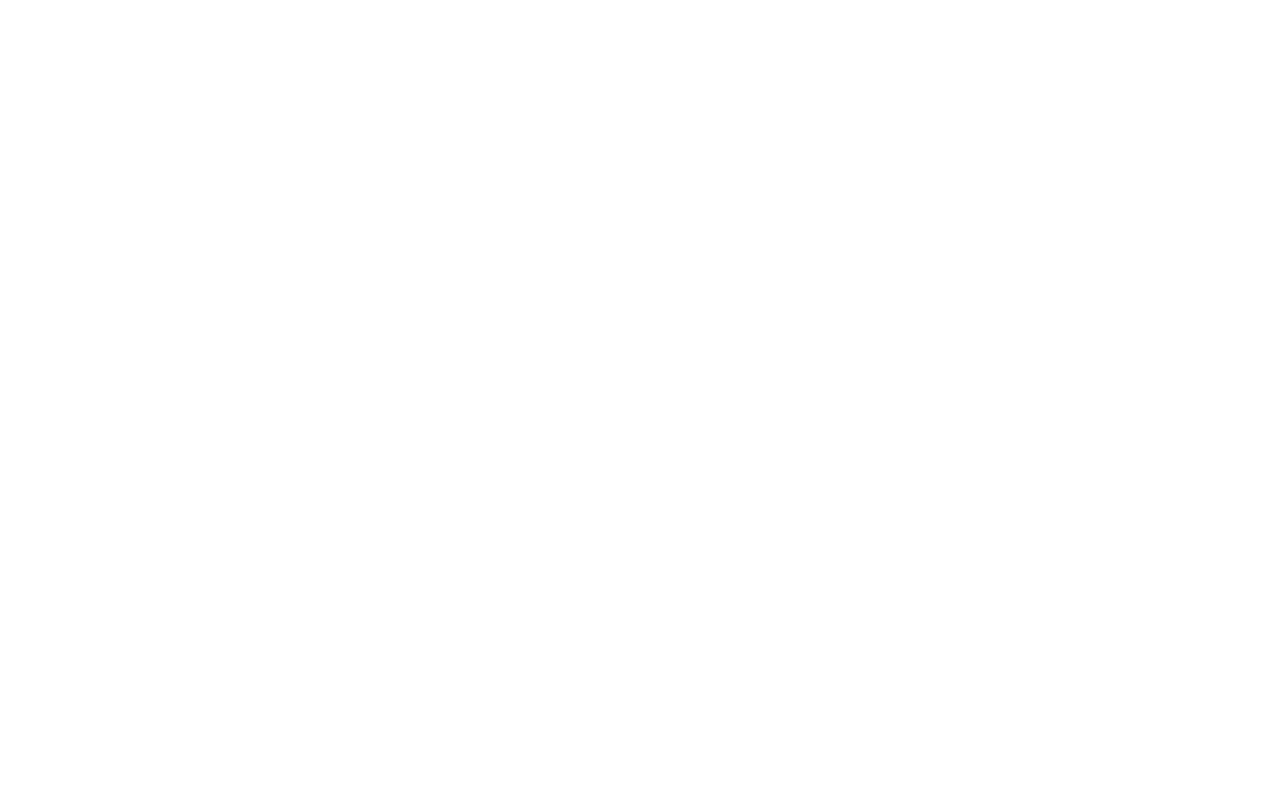
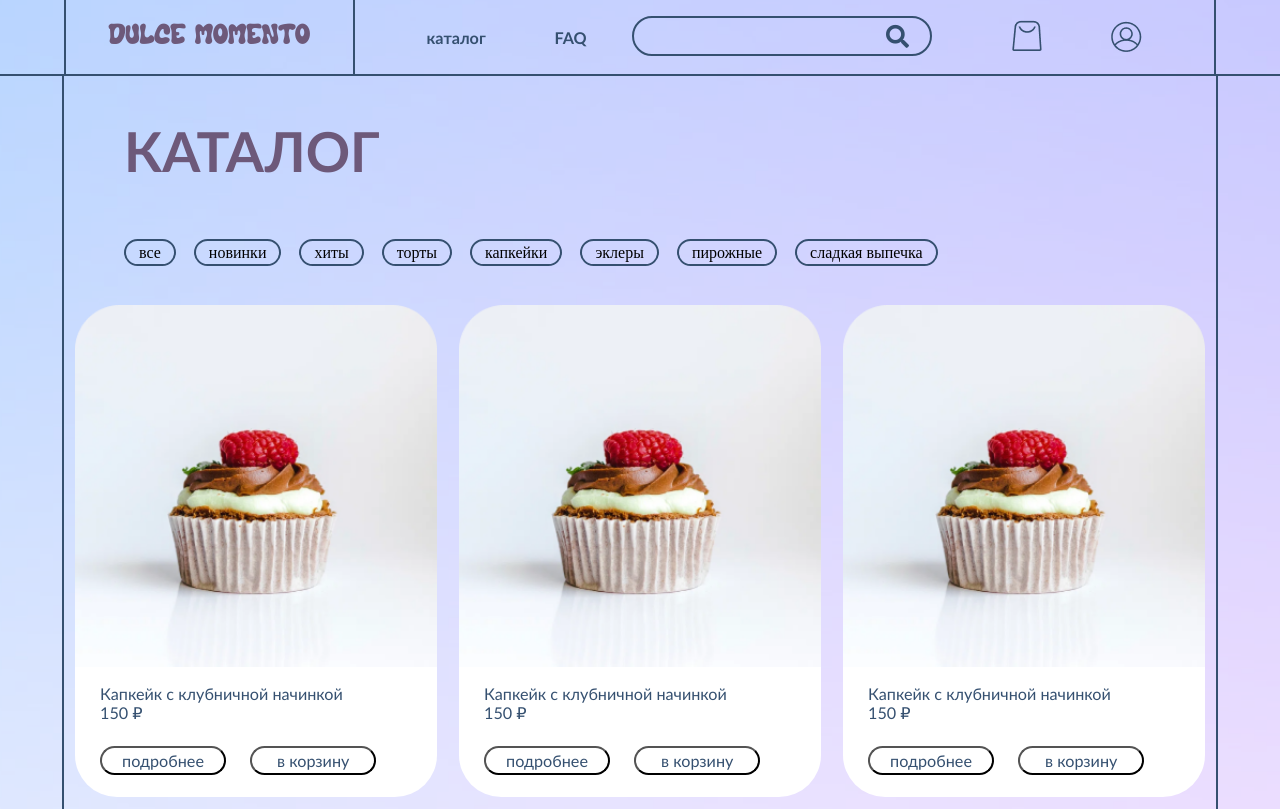
Before and after one commit to dulce-momento/potihonikuFront, a plain HTML site: page catalog.html in a window 1280 px wide. Shown: the top 809 px of the page. Drawn offline with nearby package versions, Linux system fonts and the light colour scheme.

Commit message:
Add files via upload

```diff
--- a/catalog.html
+++ b/catalog.html
@@ -0,0 +1,271 @@
+<!DOCTYPE html>
+<html lang="en">
+
+<head>
+  <meta charset="utf-8">
+  <meta name="viewport" content="width=device-width, initial-scale=1.0" />
+  <link rel="stylesheet" href="style.css">
+  <title>Dulce momento</title>
+  <link rel="stylesheet" type="text/css" href="https://cdnjs.cloudflare.com/ajax/libs/font-awesome/5.15.1/css/all.min.css">
+  <link rel="stylesheet" type="text/css" href="https://cdn.jsdelivr.net/npm/slick-carousel@1.8.1/slick/slick.css">
+  <link rel="stylesheet" type="text/css" href="https://cdn.jsdelivr.net/npm/slick-carousel@1.8.1/slick/slick-theme.css">
+  <!-- Скрипты --><!-- jquery -->
+
+
+	<!-- Шрифты с Google Fonts -->
+	<link rel="preconnect" href="https://fonts.gstatic.com">
+	<link href="https://fonts.googleapis.com/css2?family=Noto+Sans:ital,wght@0,400;0,700;1,400&display=swap" rel="stylesheet">
+
+</head>
+
+<body>
+<div class="bodyContainer">
+    <header>
+        <nav class="navbar-navbar">
+            <div class="verBorderleft"></div>
+            <div class="div-navbar">
+                <a href="index.html" class="navbar-brand PolkaHigh">Dulce momento</a>
+            </div>
+            <div class="verBorderleft"></div>
+            <ul class="navbar-menu">
+                <li><a href="#">каталог</a></li>
+                <li><a href="#">FAQ</a></li>
+                <li>
+                    <div class="box">
+                        <div class="box-input">
+                            <form name="search">
+                            <input type="text" class="input" name="txt" onmouseout="this.value = ''; this.blur();"></input>
+                            </form>
+                            <i class="fas fa-search"></i>
+                        </div>
+                    </div>
+                </li>
+                <li>
+                    <div class="basket-li">
+                        <a href="#" tabindex="2" class="account"><img src="./images/Group 2basket.png"></a>
+                    </div>
+                </li>
+                <li>
+                    <div class="account-li">
+                    <a href="#" tabindex="1" class="account"><img src="./images/Group 4account.png"></a>
+                    </div>
+                </li>
+                </ul>
+                <div class="verBorderleft"></div>
+        </nav>
+    </header>
+    <hr class="horBorder">
+    <div class="flex_block b100" style="justify-content: center; margin: 0 0 0 0; padding: 0 0 0 0;">
+        <div class="verBorderleft"></div>
+        <div class="flex_block b90 col">
+            <div class="offerLabel b90" style="margin-left: 60px; ">КАТАЛОГ</div>
+
+            <div class="b90 tagsContainer">
+                <ul id="tags" class="tags">
+                    <li class="tagOne">все</li>
+                    <li class="tagOne">новинки</li>
+                    <li class="tagOne">хиты</li>
+                    <li class="tagOne">торты</li>
+                    <li class="tagOne">капкейки</li>
+                    <li class="tagOne">эклеры</li>
+                    <li class="tagOne">пирожные</li>
+                    <li class="tagOne">сладкая выпечка</li>
+                </ul>
+            </div>
+            <div class="flex_block b100 col">
+                <div class="flex_block b100 spA" style="margin-bottom: 60px;">
+                    <div class="catalog_block">
+                        <img class="offer_img" src="./images/image 40.png">
+                        <div class="catalog_rectangle offer_text flex_block ">
+                            <div style="  padding-top: 15px;">
+                                <div style="width: 80%;">Капкейк с клубничной начинкой</div>
+                                <div>150 ₽</div>
+                            </div>
+                            <div>
+                                <button class="button_catalog offer_text">
+                                    подробнее
+                                </button>
+                                <button class="button_catalog offer_text">
+                                    в корзину
+                                </button>
+                            </div>
+                        </div>
+                    </div>
+                    <div class="catalog_block">
+                        <img class="offer_img" src="./images/image 40.png">
+                        <div class="catalog_rectangle offer_text flex_block ">
+                            <div style="  padding-top: 15px;">
+                                <div style="width: 80%;">Капкейк с клубничной начинкой</div>
+                                <div>150 ₽</div>
+                            </div>
+                            <div>
+                                <button class="button_catalog offer_text">
+                                    подробнее
+                                </button>
+                                <button class="button_catalog offer_text">
+                                    в корзину
+                                </button>
+                            </div>
+                        </div>
+                    </div>
+                    <div class="catalog_block">
+                        <img class="offer_img" src="./images/image 40.png">
+                        <div class="catalog_rectangle offer_text flex_block ">
+                            <div style="  padding-top: 15px;">
+                                <div style="width: 80%;">Капкейк с клубничной начинкой</div>
+                                <div>150 ₽</div>
+                            </div>
+                            <div>
+                                <button class="button_catalog offer_text">
+                                    подробнее
+                                </button>
+                                <button class="button_catalog offer_text">
+                                    в корзину
+                                </button>
+                            </div>
+                        </div>
+                    </div>
+                </div>
+                <div class="flex_block b100 spA" style="margin-bottom: 60px;">
+                    <div class="catalog_block">
+                        <img class="offer_img" src="./images/image 40.png">
+                        <div class="catalog_rectangle offer_text flex_block ">
+                            <div style="  padding-top: 15px;">
+                                <div style="width: 80%;">Капкейк с клубничной начинкой</div>
+                                <div>150 ₽</div>
+                            </div>
+                            <div>
+                                <button class="button_catalog offer_text">
+                                    подробнее
+                                </button>
+                                <button class="button_catalog offer_text">
+                                    в корзину
+                                </button>
+                            </div>
+                        </div>
+                    </div>
+                    <div class="catalog_block">
+                        <img class="offer_img" src="./images/image 40.png">
+                        <div class="catalog_rectangle offer_text flex_block ">
+                            <div style="  padding-top: 15px;">
+                                <div style="width: 80%;">Капкейк с клубничной начинкой</div>
+                                <div>150 ₽</div>
+                            </div>
+                            <div>
+                                <button class="button_catalog offer_text">
+                                    подробнее
+                                </button>
+                                <button class="button_catalog offer_text">
+                                    в корзину
+                                </button>
+                            </div>
+                        </div>
+                    </div>
+                    <div class="catalog_block">
+                        <img class="offer_img" src="./images/image 40.png">
+                        <div class="catalog_rectangle offer_text flex_block ">
+                            <div style="  padding-top: 15px;">
+                                <div style="width: 80%;">Капкейк с клубничной начинкой</div>
+                                <div>150 ₽</div>
+                            </div>
+                            <div>
+                                <button class="button_catalog offer_text">
+                                    подробнее
+                                </button>
+                                <button class="button_catalog offer_text">
+                                    в корзину
+                                </button>
+                            </div>
+                        </div>
+                    </div>
+                </div>
+                <div class="flex_block b100 spA" style="margin-bottom: 60px;">
+                    <div class="catalog_block">
+                        <img class="offer_img" src="./images/image 40.png">
+                        <div class="catalog_rectangle offer_text flex_block ">
+                            <div style="  padding-top: 15px;">
+                                <div style="width: 80%;">Капкейк с клубничной начинкой</div>
+                                <div>150 ₽</div>
+                            </div>
+                            <div>
+                                <button class="button_catalog offer_text">
+                                    подробнее
+                                </button>
+                                <button class="button_catalog offer_text">
+                                    в корзину
+                                </button>
+                            </div>
+                        </div>
+                    </div>
+                    <div class="catalog_block">
+                        <img class="offer_img" src="./images/image 40.png">
+                        <div class="catalog_rectangle offer_text flex_block ">
+                            <div style="  padding-top: 15px;">
+                                <div style="width: 80%;">Капкейк с клубничной начинкой</div>
+                                <div>150 ₽</div>
+                            </div>
+                            <div>
+                                <button class="button_catalog offer_text">
+                                    подробнее
+                                </button>
+                                <button class="button_catalog offer_text">
+                                    в корзину
+                                </button>
+                            </div>
+                        </div>
+                    </div>
+                    <div class="catalog_block">
+                        <img class="offer_img" src="./images/image 40.png">
+                        <div class="catalog_rectangle offer_text flex_block ">
+                            <div style="  padding-top: 15px;">
+                                <div style="width: 80%;">Капкейк с клубничной начинкой</div>
+                                <div>150 ₽</div>
+                            </div>
+                            <div>
+                                <button class="button_catalog offer_text">
+                                    подробнее
+                                </button>
+                                <button class="button_catalog offer_text">
+                                    в корзину
+                                </button>
+                            </div>
+                        </div>
+                    </div>
+                </div>
+            </div>
+        </div>
+        <div class="verBorderleft"></div>
+    </div>
+
+
+  <footer>
+    <div class="flex_block col">
+      <a href="index.html" class="PolkaHigh txtL TD_none">Dulce momento</a>
+      <div class="social-links" style="padding-top: 30px;">
+        <a href="#"><img src="./images/arcticons_telegram-alt-2.png"></a>
+        <a href="#"><img src="./images/arcticons_vk.png" style="padding-left: 18px;"></a>
+        <a href="#"><img src="./images/arcticons_whatsapp.png" style="padding-left: 18px;"></a>
+      </div>
+    </div>
+    <ul class="footer_menu footer_text">
+      <li >каталог</li>
+      <li>наборы</li>
+      <li>отзывы</li>
+      <li>доставка</li>
+      <li>FAQ</li>
+    </ul>
+    <div class="flex_block col">
+      <div class="footer_text txtR">
+        <p>+7 (999) 999 99 99</p>
+        <p>info@dm.com</p>
+      </div>
+      <div class="footer_text txtR" style="padding-top: 40px;">
+        Адрес: Broad St, Oxford OX1 3BG
+      </div>
+    </div>
+  </footer>
+</div>
+<script src="https://code.jquery.com/jquery-3.7.1.min.js"></script>
+<script src="./js/catalog.js"></script>
+</body>
+</html>
--- /dev/null
+++ b/js/catalog.js
@@ -0,0 +1,15 @@
+function getEventTarget(e) {
+    e = e || window.event;
+    return e.target || e.srcElement;
+}
+
+var ul = document.getElementById('tags');
+ul.onclick = function(event) {
+    var target = getEventTarget(event);
+    if(target.classList.contains('active')){
+        target.classList.remove("active");
+    }
+    else{
+        $(target).addClass('active');
+    }
+};
--- a/style.css
+++ b/style.css
@@ -63,8 +63,8 @@ header{
     margin-left: 5%;
 }
 .verBorderleft{
-    height: 100%;
-    border: 0.81px solid #355070;
+  min-height: 74px;
+  border: 0.81px solid #355070;
 }
 .PolkaHigh{
   color: #6D597A;
@@ -304,7 +304,7 @@ nav li:last-child {
 }
 .offerLabel{
   font-family: 'Trebuchet MS', 'Lucida Sans Unicode', 'Lucida Grande', 'Lucida Sans', Arial, sans-serif;
-  font-size: 60px;
+  font-size: 55px;
   font-weight: 600;
   line-height: 60px;
   text-align: left;
@@ -319,6 +319,7 @@ nav li:last-child {
   width: 362px;
   height: 362px;
   display: block;
+  object-fit: fill;
 }
 .offer_rectangle{
   width: 362px;
@@ -366,3 +367,58 @@ nav li:last-child {
   height: 46px;
   width: 46px;
 }
+
+.tagsContainer{
+  margin-top: 60px;
+  margin-bottom: 40px;
+}
+.tags{
+  margin-left: 60px;
+  -moz-user-select: none;
+  -webkit-user-select: none;
+  -ms-user-select: none;
+  -o-user-select: none;
+  user-select: none;
+}
+.tagOne{
+  display: inline;
+  padding: 3px 13px 3px 13px;
+  border: 2px solid #355070;
+  border-radius: 20px;
+  margin-left: 14px;
+}
+.tagOne:first-of-type{
+  margin-left: 0px;
+}
+.tags .active{
+  color: white;
+  background-color: rgba(53, 80, 112, 1);
+}
+.catalog_rectangle{
+  width: 362px;
+  height: 130px;
+  border-radius: 0 0 42px 42px;
+  background: #FFFFFF;
+  display: flex;
+  flex-direction: column;
+  justify-content: space-around;
+  flex-wrap: wrap;
+  padding-left: 25px;
+
+}
+.catalog_block{
+  width: 362px;
+  height: 501px;
+}
+.button_catalog{
+  width: 126px;
+  height: 29px;
+  border-radius: 88px;
+  margin-bottom: 20px;
+  margin-right: 20px;
+  background-color: rgba(255, 255, 255, 0);
+}
+.button_catalog:hover{
+  color: white;
+  background-color: rgba(53, 80, 112, 1);
+}
```
